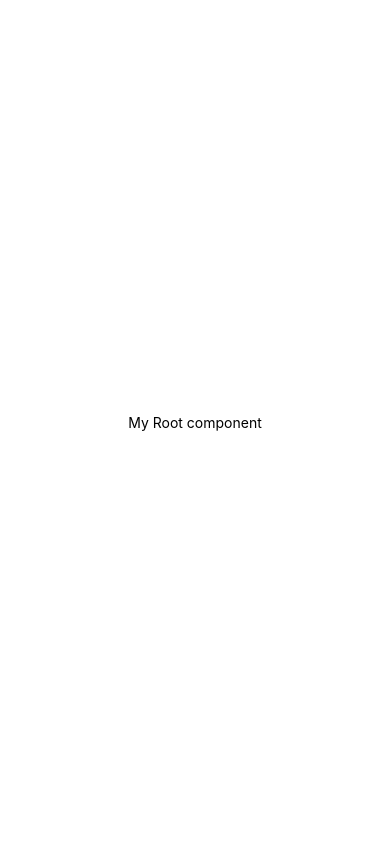
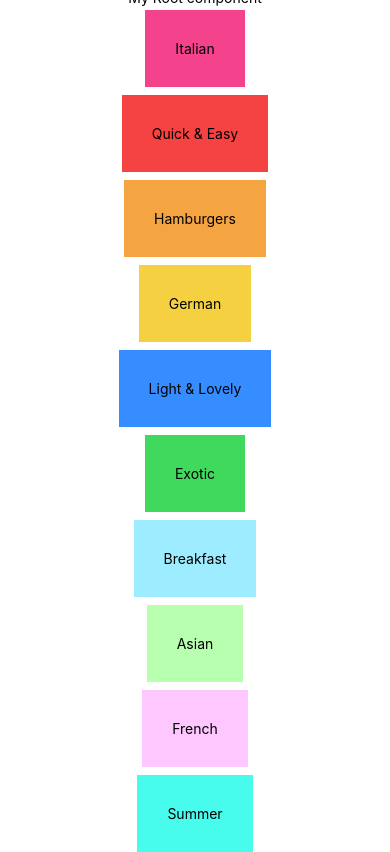
Before and after one commit to NareshPatilOfficial/FoodDishesApp, a React Native app: screen / in a window 390 px wide. Built offline with nearby package versions, Linux system fonts and the light colour scheme.

Commit message:
FoodDishesApp : Rendered title of dishes

```diff
--- /dev/null
+++ b/components/ui/CategoryComponent.js
@@ -0,0 +1,18 @@
+import { StyleSheet, Text, View } from "react-native";
+
+function CategoryCompoent({title, color}){
+    return (
+        <View style={[style.rootContainer, {backgroundColor:color}]}>
+            <Text>{title}</Text>
+        </View>
+    )
+}
+
+export default CategoryCompoent;
+
+const style = StyleSheet.create({
+    rootContainer:{
+        margin:4,
+        padding:30
+    }
+})
--- a/rootComponent.js
+++ b/rootComponent.js
@@ -1,9 +1,14 @@
 import { View, Text, StyleSheet } from "react-native";
+import { CATEGORIES } from "./components/data/dummy-data";
+import CategoryCompoent from "./components/ui/CategoryComponent";
 
 function RootCompoenent(){
     return (
         <View style={style.rootContainer}>
             <Text>My Root component</Text>
+            {
+                CATEGORIES.map(category => <CategoryCompoent title={category.title} color={category.color} />)
+            }
         </View>
     )
 }
```
